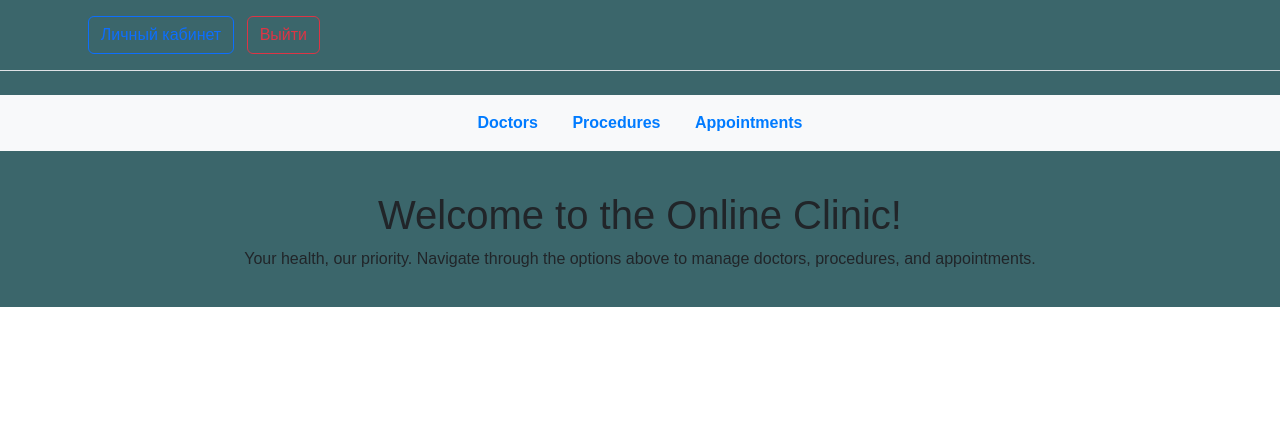
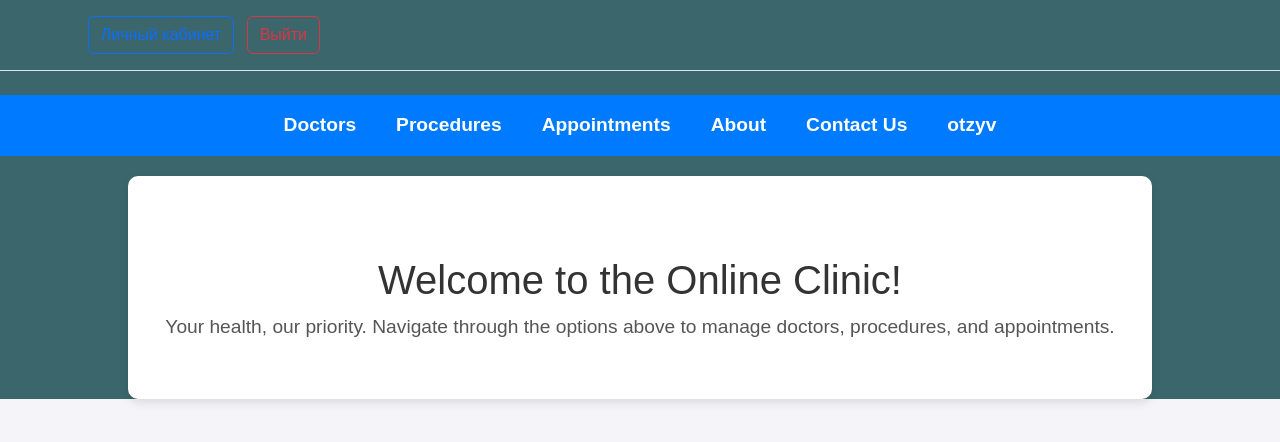
Before and after one commit to F1ckzArd/onlineclinic, a Flask app: page / in a window 1280 px wide. Shown: the top 442 px of the page. Run offline with Flask 3, Linux system fonts and the light colour scheme; a user stored in the database is signed in.

Commit message:
Update index.html

```diff
--- a/templates/index.html
+++ b/templates/index.html
@@ -1,48 +1,100 @@
 {% extends 'base.html' %}
+
 {% block title %}
 Главная страница
 {% endblock %}
 
 {% block content %}
-
 <style>
     body {
         font-family: Arial, sans-serif;
-            text-align: center;
+        background-color: #f4f4f9;
         margin: 0;
         padding: 0;
     }
+
     nav {
-            background-color: #f8f9fa;
+        background-color: #007bff;
         padding: 1rem;
+        color: white;
+        display: flex;
+        justify-content: center;
+        align-items: center;
     }
+
     nav a {
-            margin: 0 15px;
+        margin: 0 20px;
         text-decoration: none;
-            color: #007bff;
+        color: white;
         font-weight: bold;
+        font-size: 1.2rem;
     }
+
     nav a:hover {
-            color: #0056b3;
+        color: #ffcc00;
     }
+
     h1 {
+        margin-top: 40px;
+        font-size: 2.5rem;
+        color: #333;
+    }
+
+    .content {
+        padding: 40px 20px;
+        text-align: center;
+        background-color: white;
+        border-radius: 10px;
+        box-shadow: 0 4px 10px rgba(0, 0, 0, 0.1);
+        margin: 20px auto;
+        width: 80%;
+        max-width: 1200px;
+    }
+
+    .content p {
+        font-size: 1.2rem;
+        color: #555;
+        line-height: 1.6;
+    }
+
+    .content a {
+        display: inline-block;
         margin-top: 20px;
+        text-decoration: none;
+        background-color: #007bff;
+        color: white;
+        padding: 10px 20px;
+        border-radius: 5px;
+        font-size: 1.1rem;
     }
-        .content {
-            padding: 20px;
+
+    .content a:hover {
+        background-color: #0056b3;
     }
 </style>
-<body>
+
+<div>
     <nav>
+        {% if session.get('user_id') %}
             <a href="/doctors">Doctors</a>
             <a href="/procedures">Procedures</a>
             <a href="/appointments">Appointments</a>
+            <a href="/about" style=" ">About</a>
+            <a href="/contact">Contact Us</a>
+            <a href="/otzyv">otzyv</a>
+        {% else %}
+            <a href="/login">Login</a>
+            <a href="/register">Register</a>
+        {% endif %}
     </nav>
 
     <div class="content">
         <h1>Welcome to the Online Clinic!</h1>
         <p>Your health, our priority. Navigate through the options above to manage doctors, procedures, and appointments.</p>
+        {% if not session.get('user_id') %}
+            <a href="/login">Log in to manage your appointments</a>
+        {% endif %}
     </div>
-</body>
+</div>
 
 {% endblock %}
```
Lines whose indentation alone changed are shown as unchanged.
